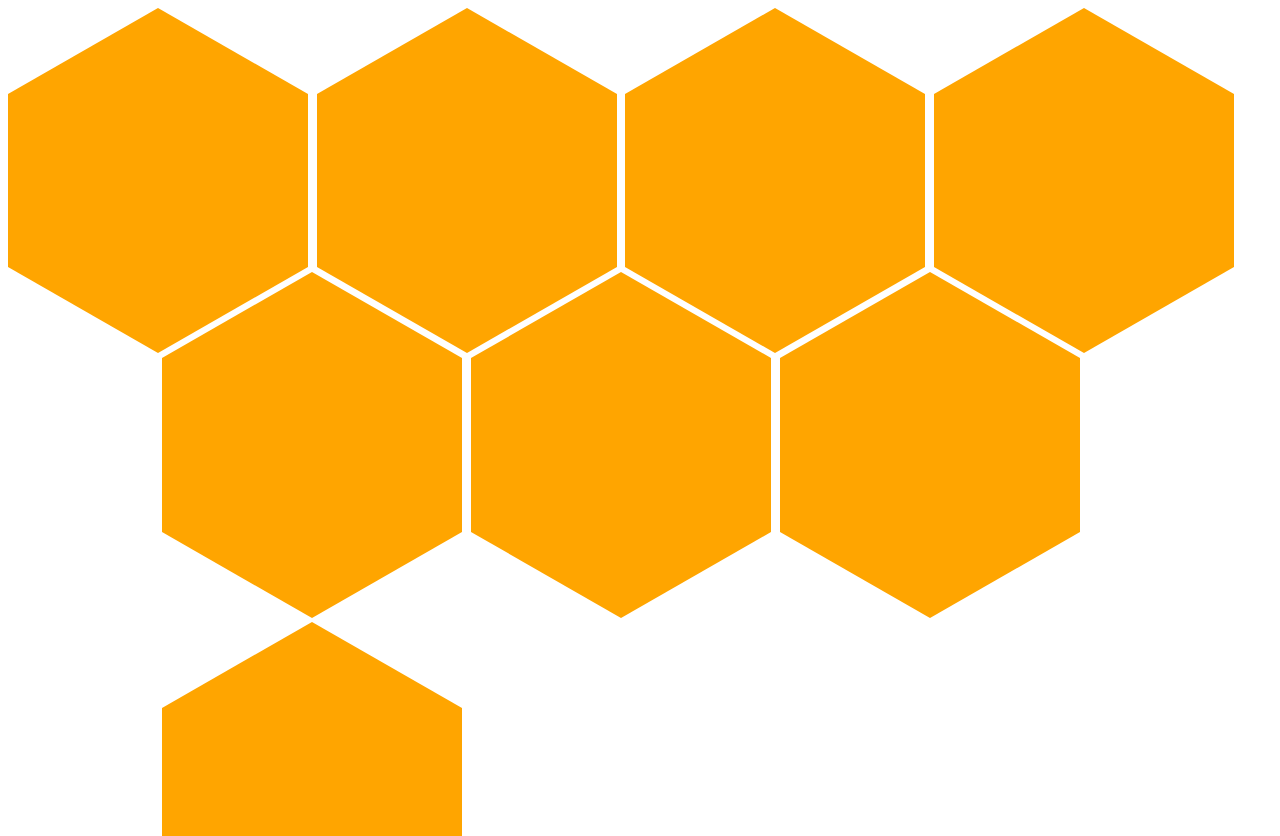
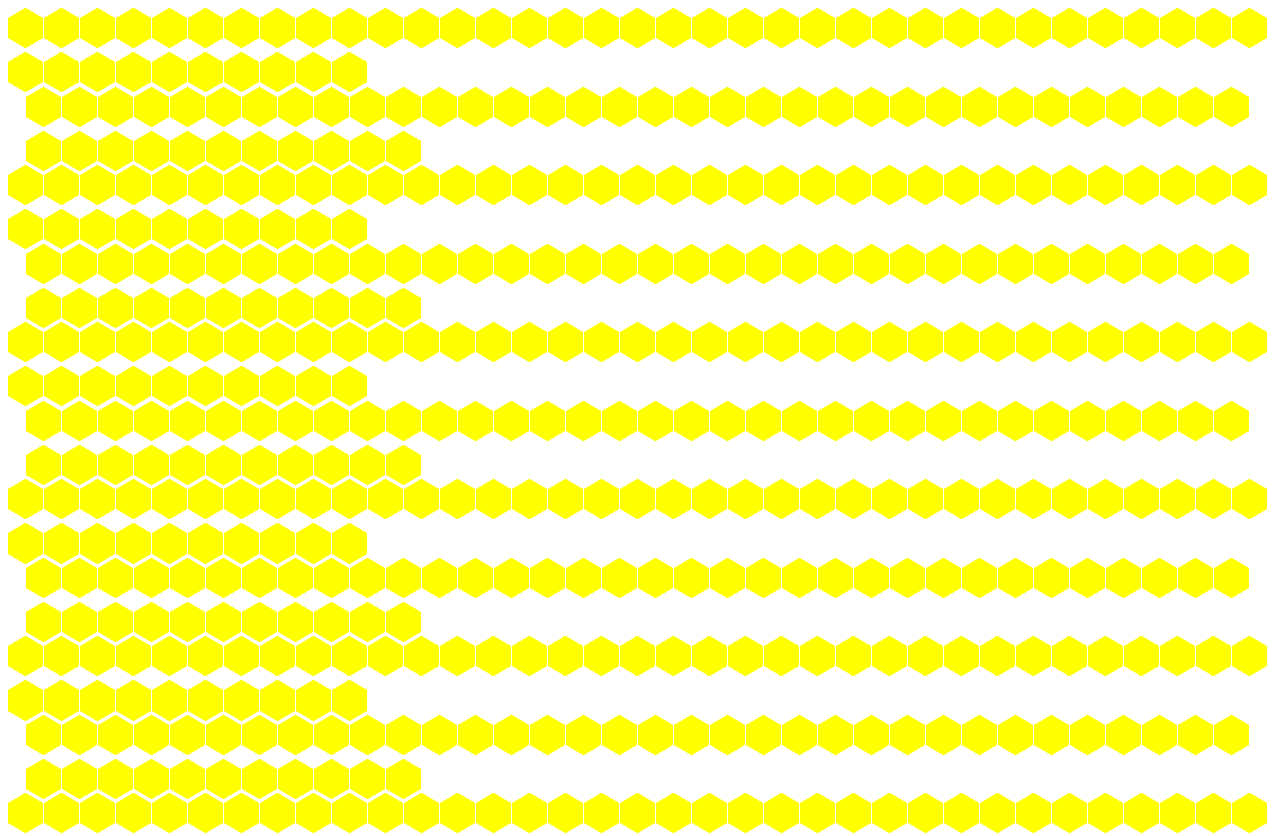
Before and after one commit to Cx2523/hex-grid-generator-jquery, a plain HTML site: page index.html in a window 1280 px wide. Shown: the top 836 px of the page. Drawn offline with Linux system fonts and the light colour scheme.

Commit message:
added ability to create multiple grids

```diff
--- a/index.html
+++ b/index.html
@@ -6,9 +6,8 @@
     <link href="style.css" type="text/css" rel="stylesheet">
   </head>
   <body>
-    <!-- <div class="hex-grid-1"></div> -->
-    <div class="hex-grid"></div>
-    <!-- <div class="hex-grid-3"></div> -->
+    <div class="hex-grid-1"></div>
+
 
     <script src="./jquery-3.1.1.js"></script>
     <script src="./spin.js"></script>
--- a/script.js
+++ b/script.js
@@ -1,41 +1,57 @@
 $(document).ready(function(){
 
-  hexGridSquare(".hex-grid", 300, 3, 4, "orange");
-  //$('.hexagon').on('mouseenter', spin);
+  hexGridSquare(".hex-grid-1", 35, 50, 45, "yellow",4);
+
+  // $('.hexagon-1').on('mouseenter', spin);
+
 
 
   });
 
 //todo: divName would work for multiple sections but it will have to be identified back to the individual hexagon level
-function hexGridSquare(divName, hexSize, rows, cols, color){
+function hexGridSquare(divName, hexSize, rows, cols, color, offset){
   //create div grid
+  var shapeId = divName.slice(9, divName.length);
+  var classNames = {
+    gridRow:"grid-row" + shapeId,
+    hexagon:"hexagon" + shapeId
+  };
+
+
   $(divName).append(function(){
     var htmlStringForRows = "";
     for(var i = 0; i < rows; i++){
-      htmlStringForRows = htmlStringForRows + '<div class="grid-row"></div>';
+      htmlStringForRows = htmlStringForRows + '<div class=' + classNames.gridRow + '></div>';
     }
     return htmlStringForRows;
   });
-  $('.grid-row').append(function(){
+
+  console.log(classNames.gridRow);
+  console.log(typeof(classNames.gridRow));
+
+  $('.' + classNames.gridRow).append(function(){
     var htmlStringForCols = "";
     for(var i = 0; i < cols; i++){
-      htmlStringForCols = htmlStringForCols + '<div class="hexagon"></div>';
+      htmlStringForCols = htmlStringForCols + '<div class=' + classNames.hexagon + '></div>';
     }
+    console.log("htmlStringForCols: ")
+    console.log(htmlStringForCols);
     return htmlStringForCols;
   });
 
   //draw the hexagons
-  createHexagons(hexSize, color);
+  createHexagons(classNames.hexagon, hexSize, color);
+
 
 
   //alignment
-  $('.hex-grid .grid-row').css({
+  $(divName + ' .' + classNames.gridRow).css({
     "margin-bottom": - .98 * hexSize / Math.sqrt(12) + "px"
   });
-  $('.hex-grid .grid-row:odd').css({
+  $(divName + ' .' + classNames.gridRow + ':odd').css({
     "margin-left": (hexSize + .1 * hexSize / Math.sqrt(12)) / 2 + "px"
   });
-  $('.hexagon').css({
+  $('.' + classNames.hexagon).css({
     "margin-right": .1 * hexSize / Math.sqrt(12) + "px"
   });
 
@@ -43,27 +59,38 @@ function hexGridSquare(divName, hexSize, rows, cols, color){
 }
 
 
-function createHexagons(width, color){
+function createHexagons(hexClass, width, color){
     //creates a regular hexagon from any div that has class="hexagon"
     //dimensions are based on the width parameter which is the minimal diameter the hexagon
     //https://en.wikipedia.org/wiki/Hexagon
-    $('.hexagon').append(
-      '<div class="hex-top"></div><div class="hex-middle"></div><div class="hex-bottom"></div>'
+    console.log(hexClass);
+    var shapeId = hexClass.slice(7, hexClass.length);
+
+    var classNames = {
+        hexagon: 'hexagon' + shapeId,
+        hexMiddle: 'hex-middle' + shapeId,
+        hexTop: 'hex-top' + shapeId,
+        hexBottom: 'hex-bottom' + shapeId
+    };
+    console.log(classNames.hexagon);
+
+    $('.' + classNames.hexagon).append(
+      '<div class=' + classNames.hexTop + '></div><div class='+ classNames.hexMiddle +'></div><div class='+classNames.hexBottom+'></div>'
     ).css({
       "width":width + "px",
       "display":"inline-block"
     });
-    $('.hex-middle').css({
+    $('.' + classNames.hexMiddle).css({
       "width": "inherit",
       "height": width / Math.sqrt(3) + "px", //for reg hex height = width/sqrt(3)
       "background-color":color
     });
-    $('.hex-top').css({
+    $('.' + classNames.hexTop).css({
       "border-left": width / 2 + "px solid transparent",
       "border-right": width / 2 + "px solid transparent",
       "border-bottom": width / Math.sqrt(12) + "px solid " + color //for reg hex height = width/sqrt(12)
     });
-    $('.hex-bottom').css({
+    $('.' + classNames.hexBottom).css({
       "border-left": width / 2 + "px solid transparent",
       "border-right": width / 2 + "px solid transparent",
       "border-top": width / Math.sqrt(12) + "px solid " + color //for reg hex height = width/sqrt(12)
```
